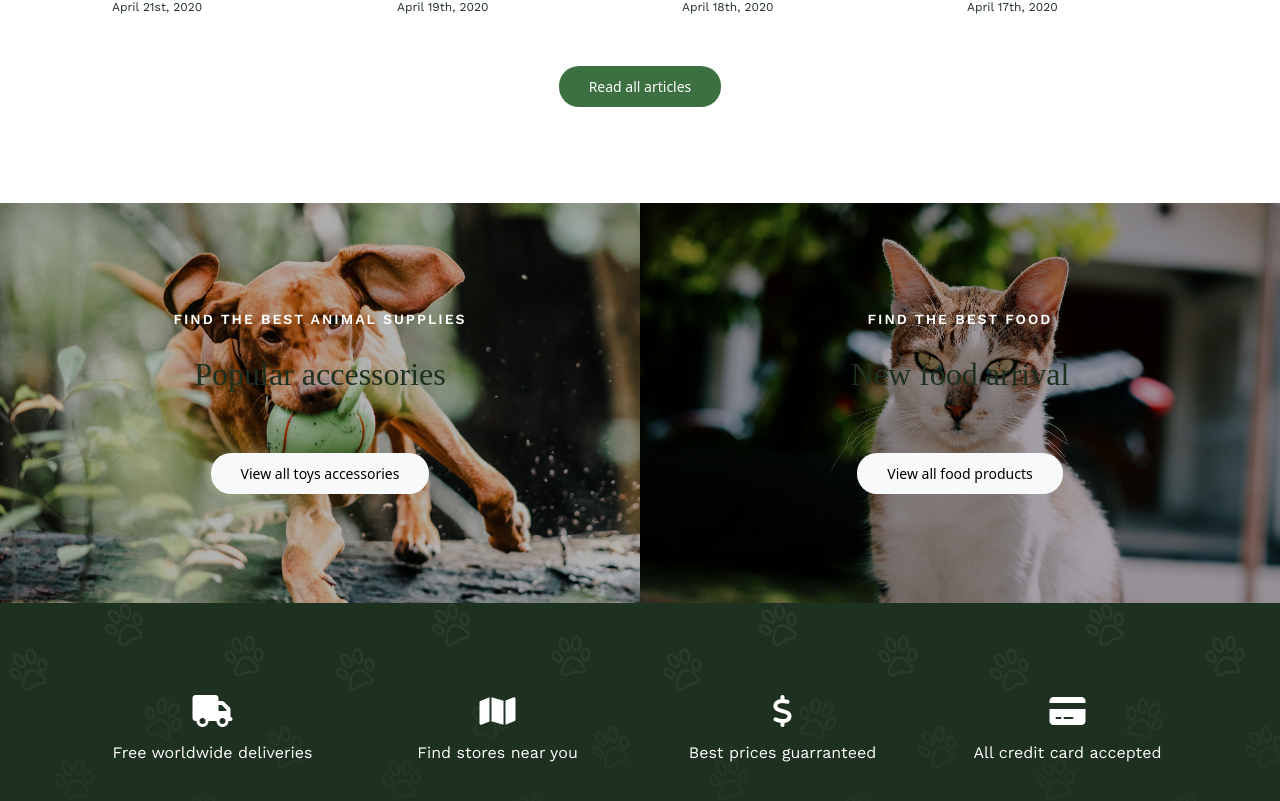
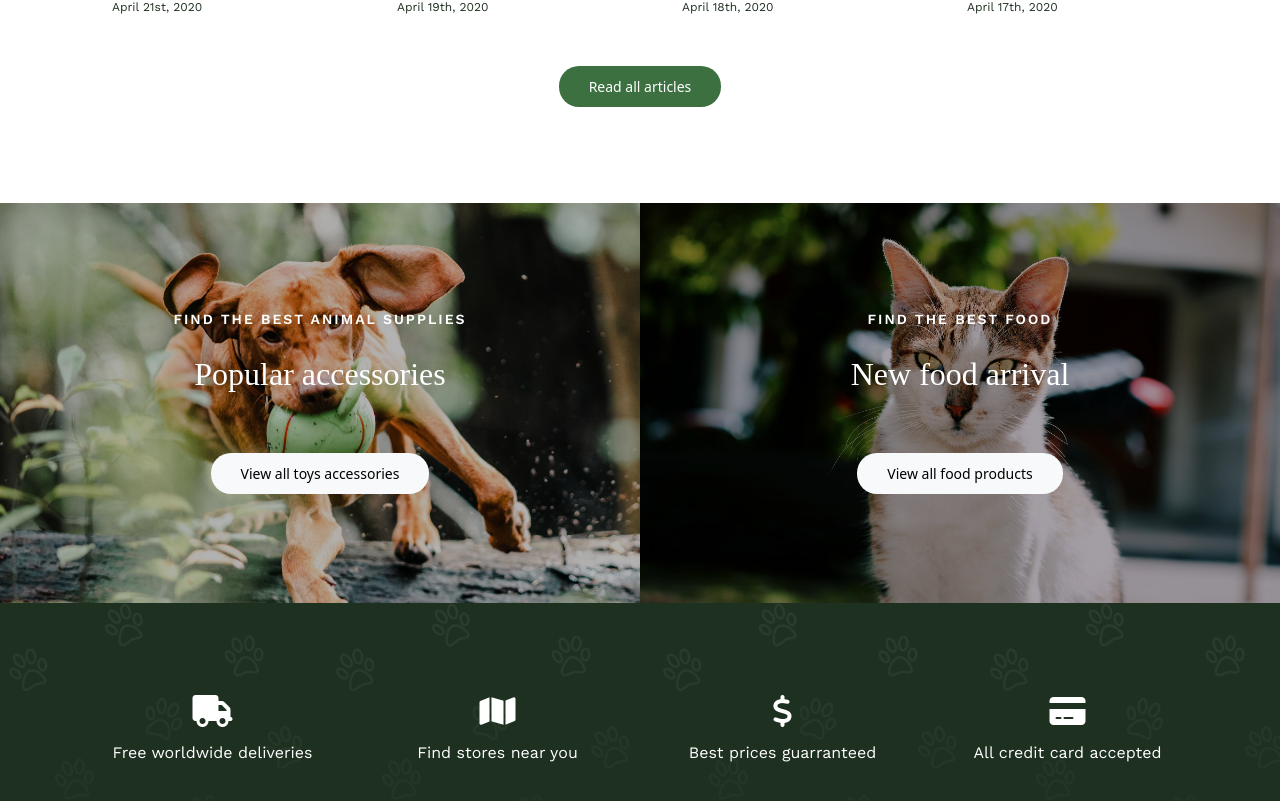
Before and after one commit to DanCiciarello/proj-html-vuejs, a Vue app: page / in a window 1280 px wide. Shown: the part 5086-5887 px from the top of the page. Built offline with nearby package versions, Linux system fonts and the light colour scheme; a web font is replaced by a local one.

Commit message:
Completed shop boxes component

```diff
--- a/src/components/ShopBoxes.vue
+++ b/src/components/ShopBoxes.vue
@@ -5,7 +5,7 @@
             <div class="cdShopBox cdShopBoxLeft">
                 <div class="cdOverlay text-white d-flex flex-column justify-content-center align-items-center">
                     <h6>{{shopBoxList[0].subtitle}}</h6>
-                    <h2 class="pt-3 pb-5">{{shopBoxList[0].title}}</h2>
+                    <h2 class="text-white pt-3 pb-5">{{shopBoxList[0].title}}</h2>
                     <button type="button" class="btn btn-light">{{shopBoxList[0].btnCta}}</button>
                 </div>
             </div>
@@ -13,7 +13,7 @@
             <div class="cdShopBox cdShopBoxRight">
                 <div class="cdOverlay text-white d-flex flex-column justify-content-center align-items-center">
                     <h6>{{shopBoxList[1].subtitle}}</h6>
-                    <h2 class="pt-3 pb-5">{{shopBoxList[1].title}}</h2>
+                    <h2 class="text-white pt-3 pb-5">{{shopBoxList[1].title}}</h2>
                     <button type="button" class="btn btn-light">{{shopBoxList[1].btnCta}}</button>
                 </div>
             </div>
```
